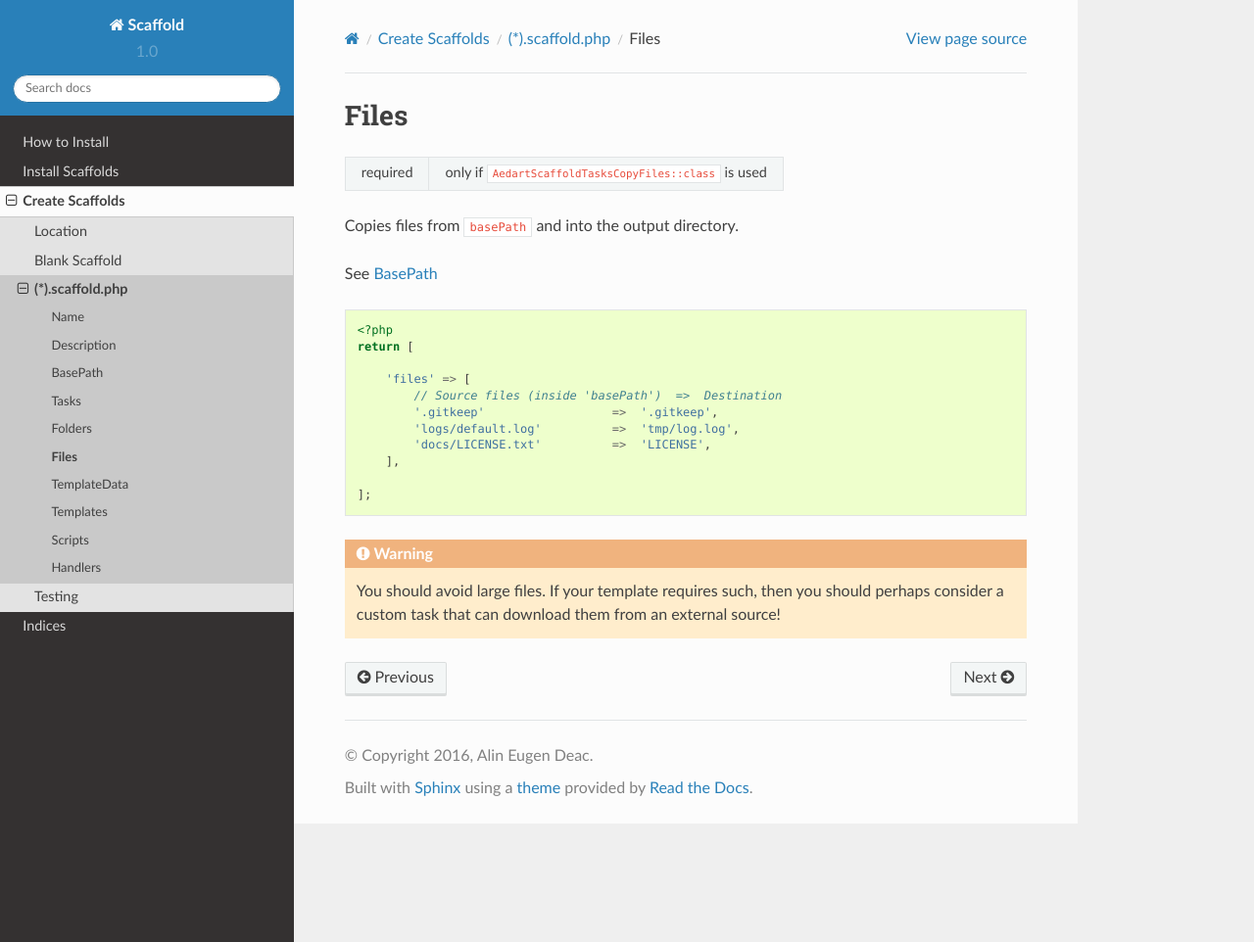
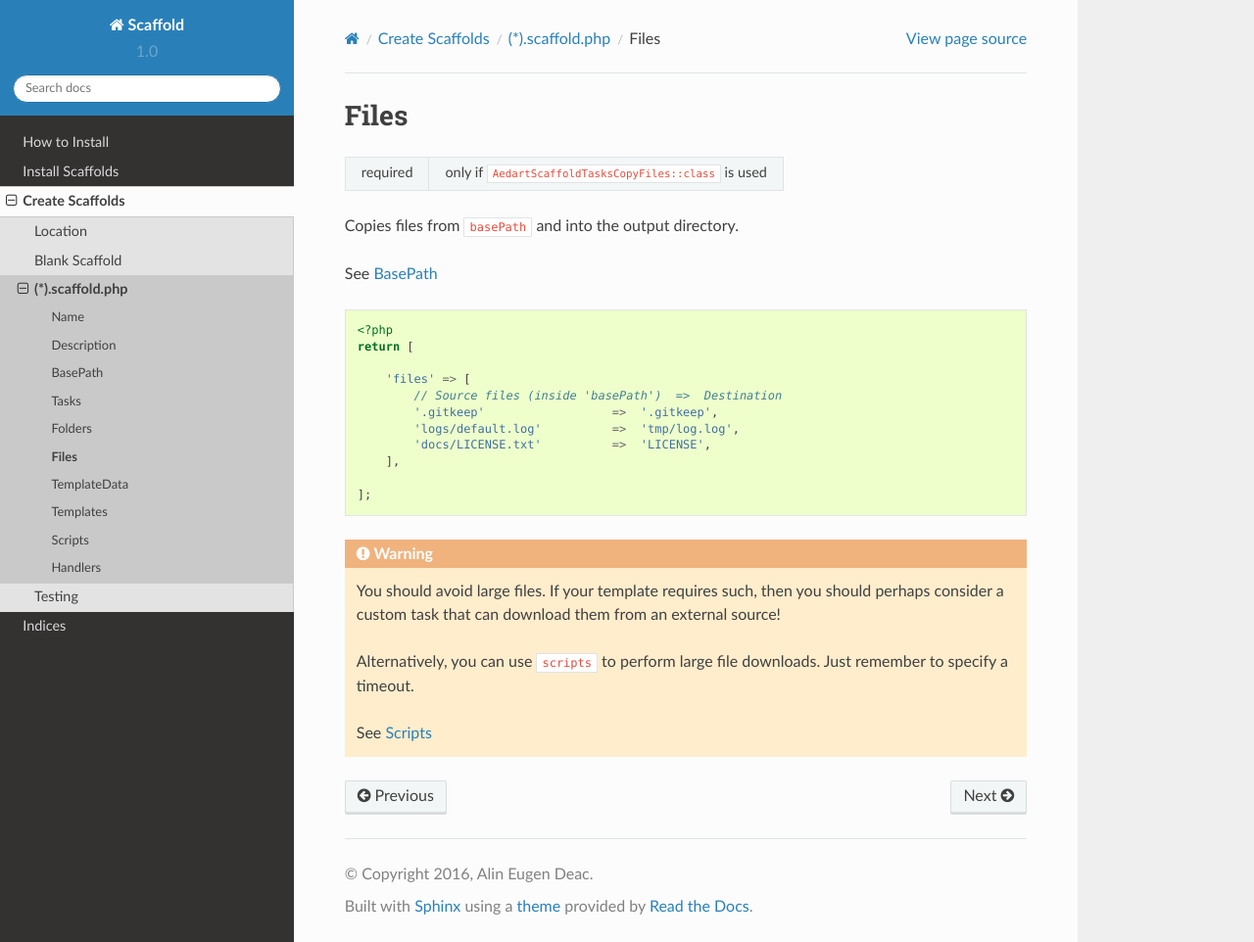
Before and after one commit to aedart/scaffold, a Sphinx documentation site: the page built from docs/source/create_scaffolds/scaffold_php/files.rst, in a window 1280 px wide and 962 px high. Shown: the whole window at 98% size. Built offline with Sphinx 7.4.7 and the Read the Docs theme 2.0.0, drawn with Linux system fonts in a browser that asks for light colours.

Commit message:
Add reference to scripts

```diff
--- a/docs/source/create_scaffolds/scaffold_php/files.rst
+++ b/docs/source/create_scaffolds/scaffold_php/files.rst
@@ -30,3 +30,8 @@ See :doc:`base-path`
 
     You should avoid large files. If your template requires such, then you should perhaps consider a custom
     task that can download them from an external source!
+
+    Alternatively, you can use :code:`scripts` to perform large file downloads. Just remember to specify a
+    timeout.
+
+    See :doc:`scripts`
```
